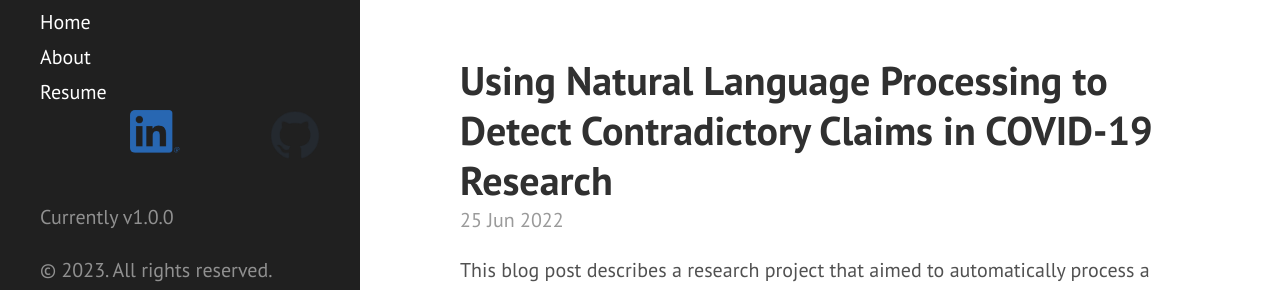
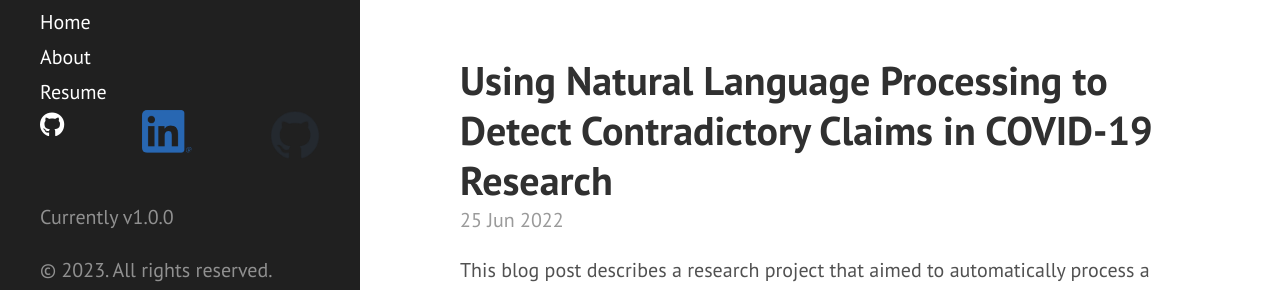
Before and after one commit to 97harsh/97harsh.github.io, a Jekyll site: the page built from index.html, in a window 1280 px wide. Shown: the part 575-865 px from the top of the page. Built offline with Jekyll 4.4.1, drawn with Linux system fonts in a browser that asks for light colours; nearby versions of some CDN libraries; library files that are not in the unit come from our copies; Markdown is read by kramdown in place of the engine named in the settings; the list of posts is cut into pages by our own code.

Commit message:
added font awesone in head

```diff
--- a/_includes/head.html
+++ b/_includes/head.html
@@ -19,6 +19,7 @@
   <link rel="stylesheet" href="{{ site.baseurl }}/public/css/syntax.css">
   <link rel="stylesheet" href="{{ site.baseurl }}/public/css/hyde.css">
   <link rel="stylesheet" href="https://fonts.googleapis.com/css?family=PT+Sans:400,400italic,700|Abril+Fatface">
+  <link rel="stylesheet" href="path/to/font-awesome/css/font-awesome.min.css">
 
   <!-- Icons -->
   <link rel="apple-touch-icon-precomposed" sizes="144x144" href="{{ site.baseurl }}public/apple-touch-icon-144-precomposed.png">
```
